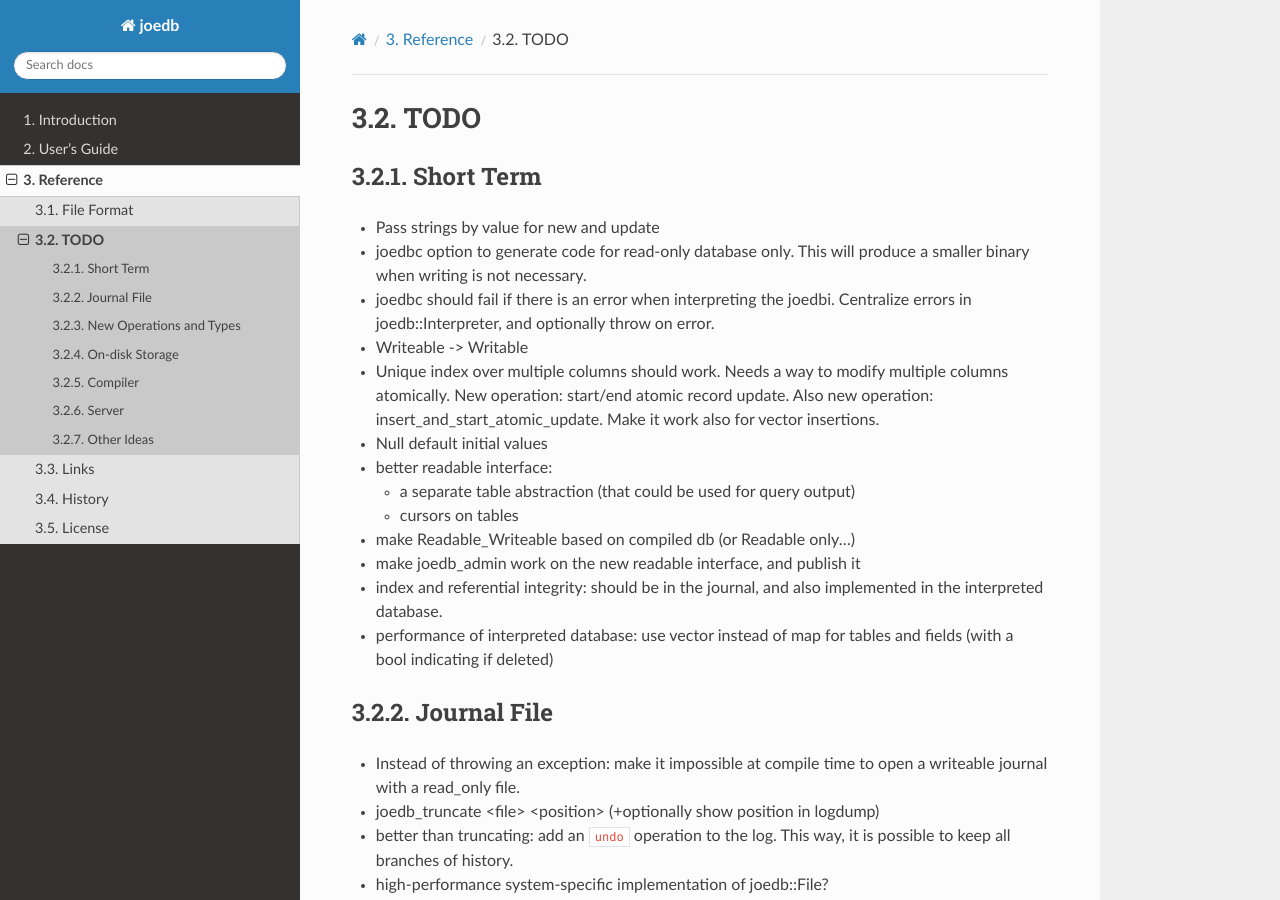
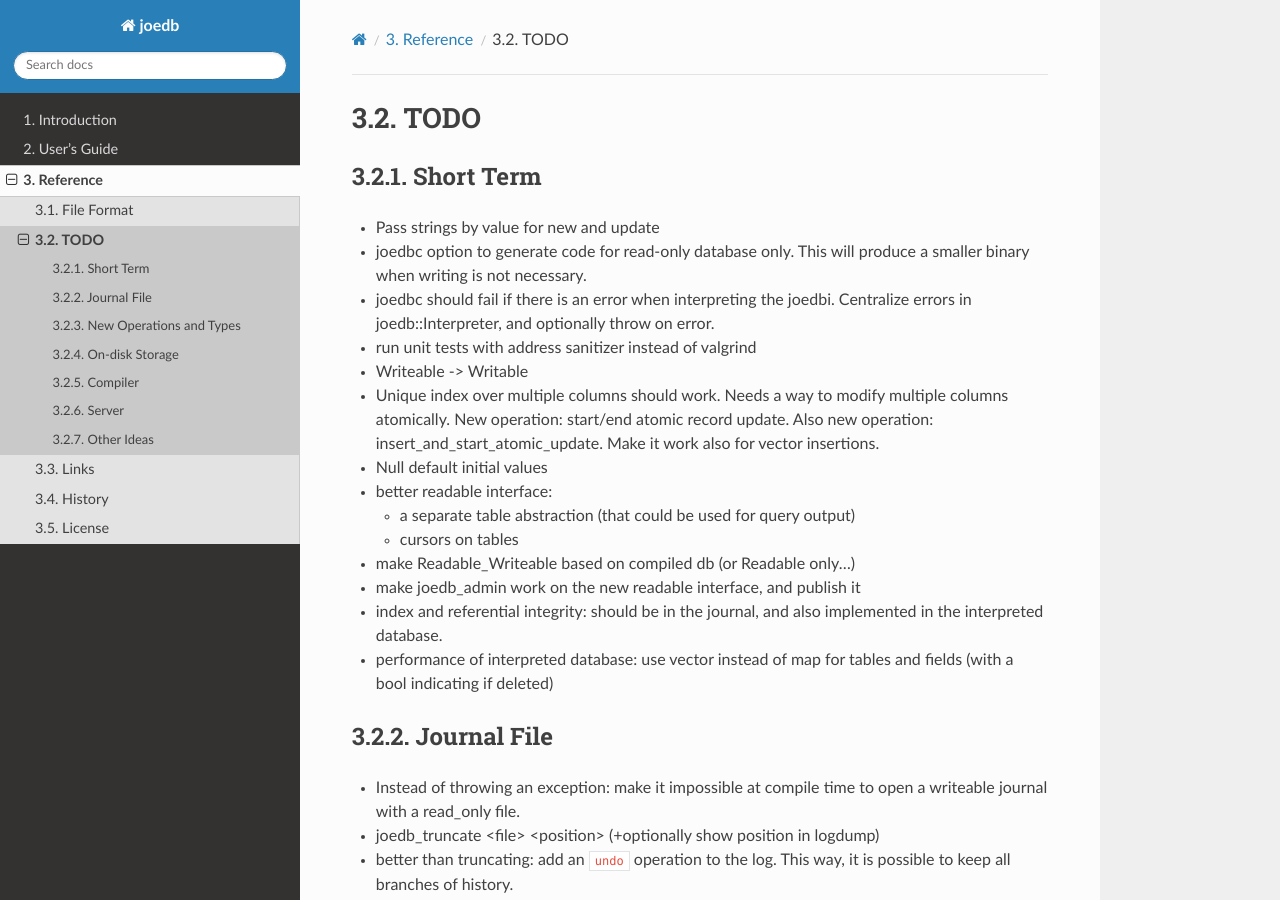
Before and after one commit to Remi-Coulom/joedb, a Sphinx documentation site: the page built from doc/source/todo.rst, in a window 1280 px wide and 900 px high. Built offline with Sphinx 7.4.7 and the Read the Docs theme 2.0.0, drawn with Linux system fonts in a browser that asks for light colours; formulas are drawn with MathJax 3.

Commit message:
todo: valgrind -> asan

```diff
--- a/doc/source/todo.rst
+++ b/doc/source/todo.rst
@@ -9,6 +9,7 @@ Short Term
 - joedbc option to generate code for read-only database only. This will produce a smaller binary when writing is not necessary.
 - joedbc should fail if there is an error when interpreting the joedbi. Centralize errors in joedb::Interpreter, and optionally throw on error.
 
+- run unit tests with address sanitizer instead of valgrind
 - Writeable -> Writable
 
 - Unique index over multiple columns should work. Needs a way to modify multiple columns atomically. New operation: start/end atomic record update. Also new operation: insert_and_start_atomic_update. Make it work also for vector insertions.
```
